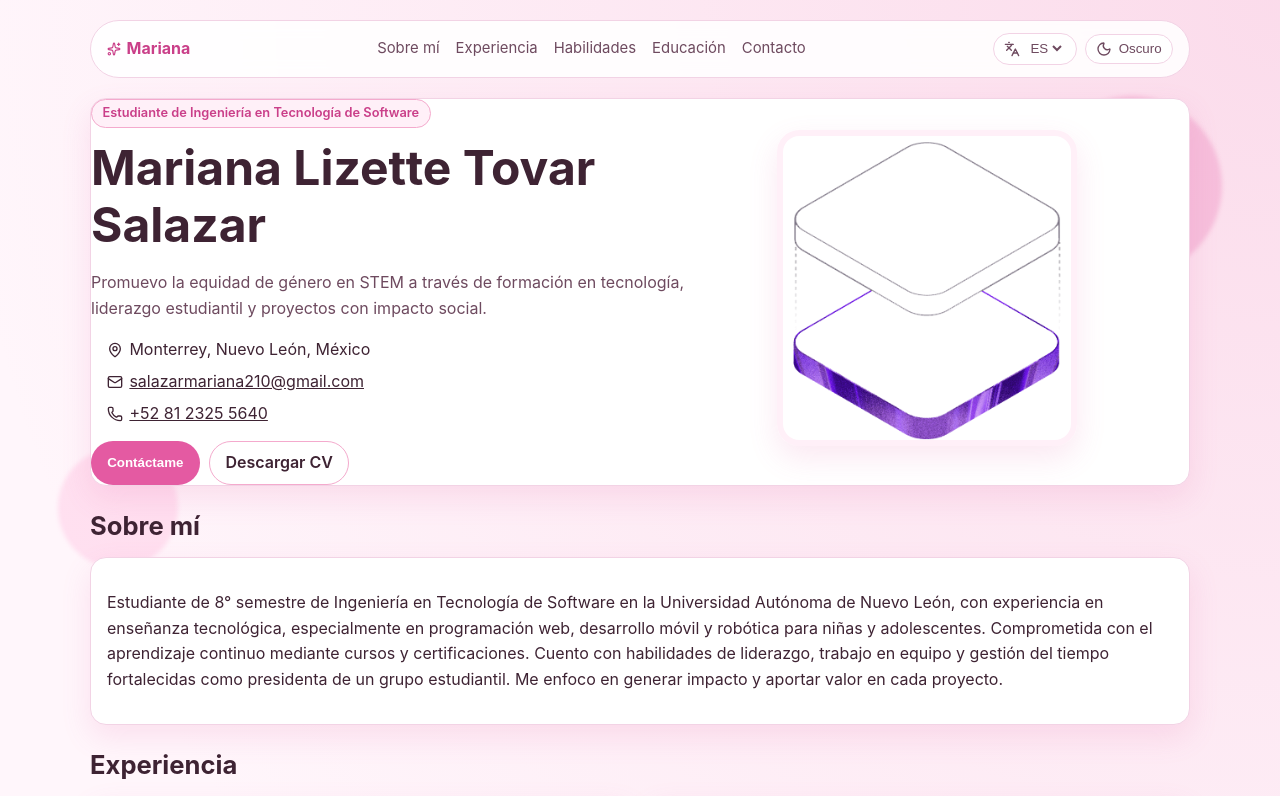
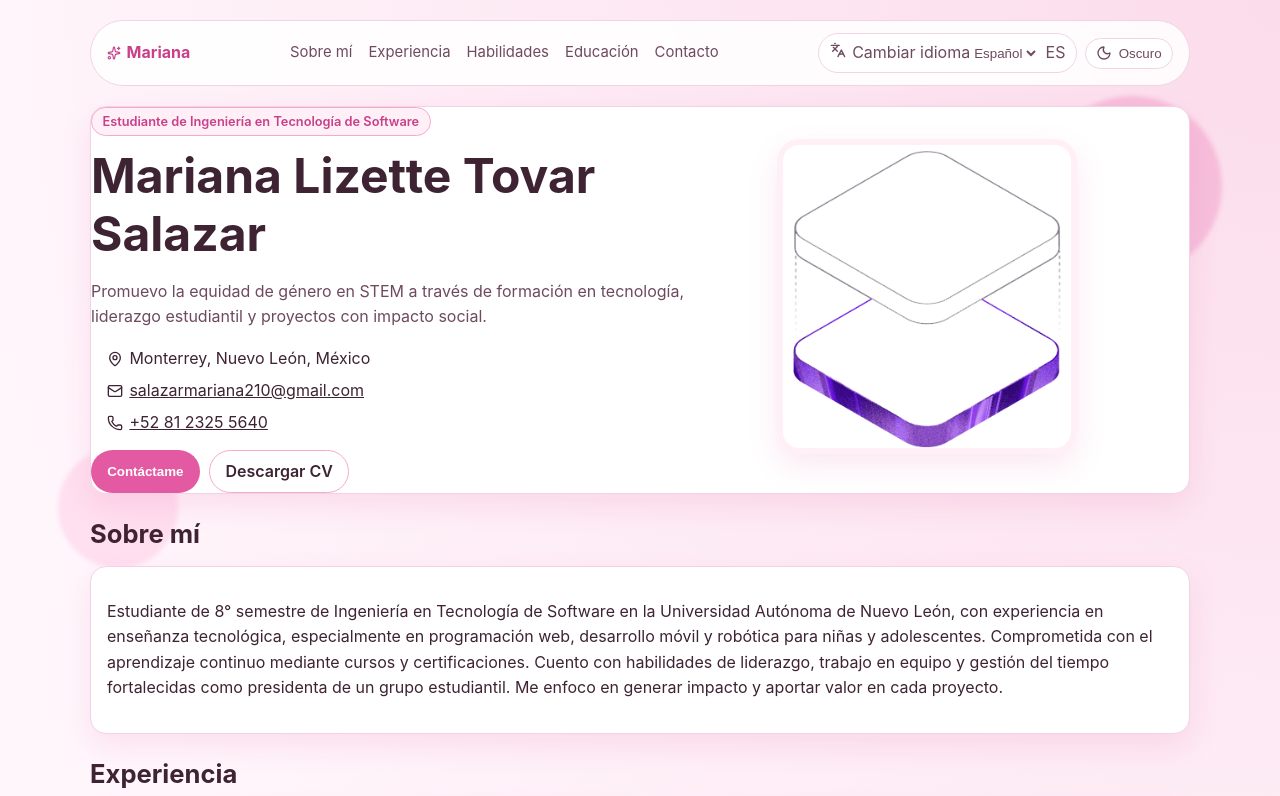
Before and after one commit to Juanda1050/cv_mylove, a React (Vite) app: page / in a window 1280 px wide. Shown: the top 796 px of the page. Built offline with nearby package versions, Linux system fonts and the light colour scheme.

Commit message:
Improve language switcher styling

```diff
--- a/src/components/language-switcher.jsx
+++ b/src/components/language-switcher.jsx
@@ -1,19 +1,36 @@
 import { Languages } from 'lucide-react'
+
+const LANGUAGE_OPTIONS = [
+  { value: 'es', label: 'Español', short: 'ES' },
+  { value: 'en', label: 'English', short: 'EN' },
+]
 
 export function LanguageSwitcher({ t, language, onChange }) {
   return (
-    <label className="control" htmlFor="language-switcher">
+    <div className="language-switcher">
+      <label className="control control-select" htmlFor="language-switcher">
+        <span className="control-icon" aria-hidden="true">
           <Languages size={16} aria-hidden="true" />
-      <span className="sr-only">{t('header.languageLabel')}</span>
+        </span>
+        <span className="control-copy">
+          <span className="control-label">{t('header.languageLabel')}</span>
           <select
             id="language-switcher"
             value={language}
             onChange={(event) => onChange(event.target.value)}
             aria-label={t('header.languageLabel')}
           >
-        <option value="es">ES</option>
-        <option value="en">EN</option>
+            {LANGUAGE_OPTIONS.map((option) => (
+              <option key={option.value} value={option.value}>
+                {option.label}
+              </option>
+            ))}
           </select>
+        </span>
+        <span className="control-current" aria-hidden="true">
+          {LANGUAGE_OPTIONS.find((option) => option.value === language)?.short ?? 'ES'}
+        </span>
       </label>
+    </div>
   )
 }
```
Lines whose indentation alone changed are shown as unchanged.
